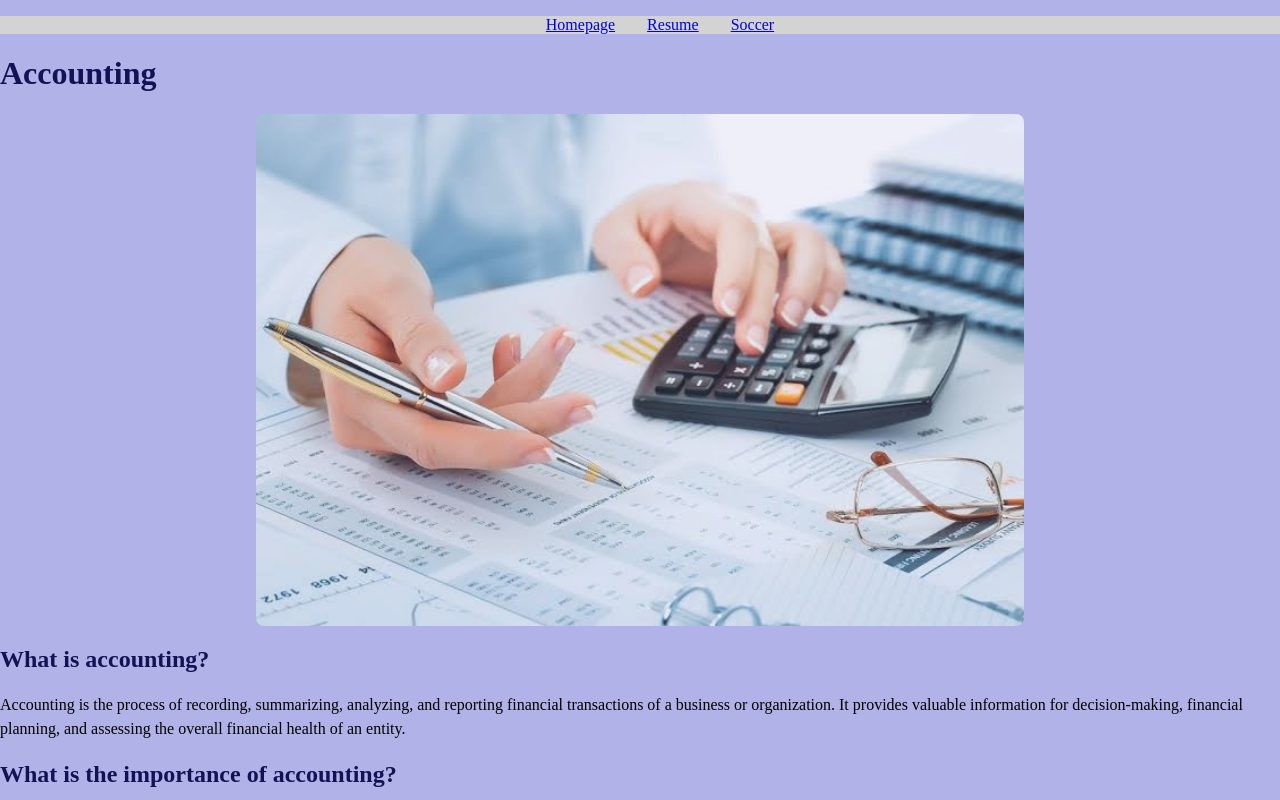
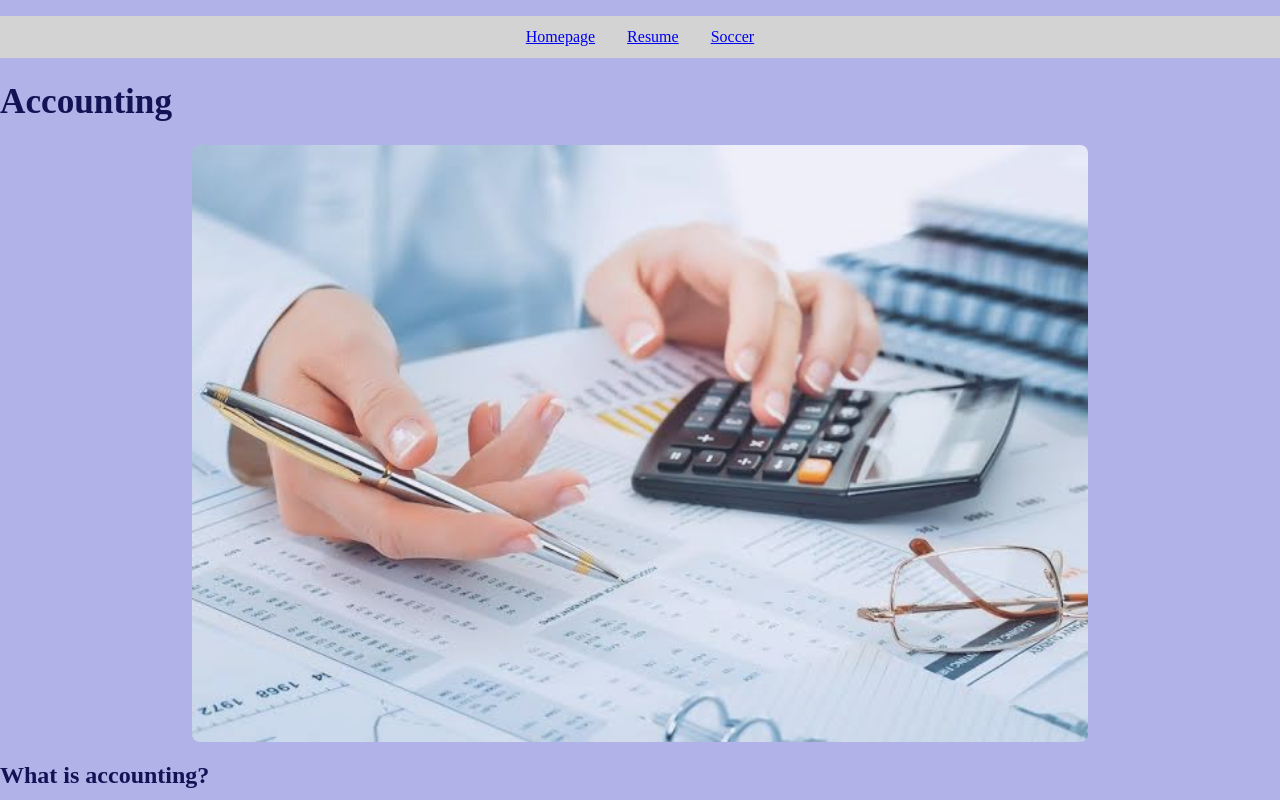
Before and after one commit to PhoenixL13/Project-3, a plain HTML site: page index.html in a window 1280 px wide. Shown: the top 800 px of the page. Drawn offline with Linux system fonts and the light colour scheme.

Commit message:
Add media queries for responsive home page styling

```diff
--- a/css/style.css
+++ b/css/style.css
@@ -123,3 +123,57 @@ body.resume-page {
     background-color: #C2DEAB !important;
     font-family:'Times New Roman', Times, serif;
 }
+
+/* Home Page Media Queries*/
+
+/* Media Query 1: Phone (320px and up) */
+@media screen and (min-width: 320px) {
+    /* Change 1: Stack navigation links vertically for phone screens */
+    .home-page nav ul {
+        flex-direction: column;
+        align-items: center;
+        gap: 0.75rem;
+        padding: 0.75rem;
+    }
+
+    /* Change 2: Widen images so they are easy to see on phones */
+    .home-page img {
+        width: 95%;
+    }
+
+    /* Change 3: Reduce main padding to give content more room */
+    .home-page main {
+        width: 95%;
+        padding: 1rem;
+    }
+
+    /* Change 4: Adjust heading size for phone viewports */
+    .home-page h1 {
+        font-size: 1.6rem;
+    }
+}
+
+/* Media Query 2: Tablet (768px and up) */
+@media screen and (min-width: 768px) {
+    /* Change 1: Switch navigation links back to a horizontal row */
+    .home-page nav ul {
+        flex-direction: row;
+        gap: 2rem;
+    }
+
+    /* Change 2: Scale image width down for wider tablet screens */
+    .home-page img {
+        width: 70%;
+    }
+
+    /* Change 3: Restore wider main container padding */
+    .home-page main {
+        width: 90%;
+        padding: 2rem;
+    }
+
+    /* Change 4: Increase heading size for tablet and larger screens */
+    .home-page h1 {
+        font-size: 2.2rem;
+    }
+}
```
